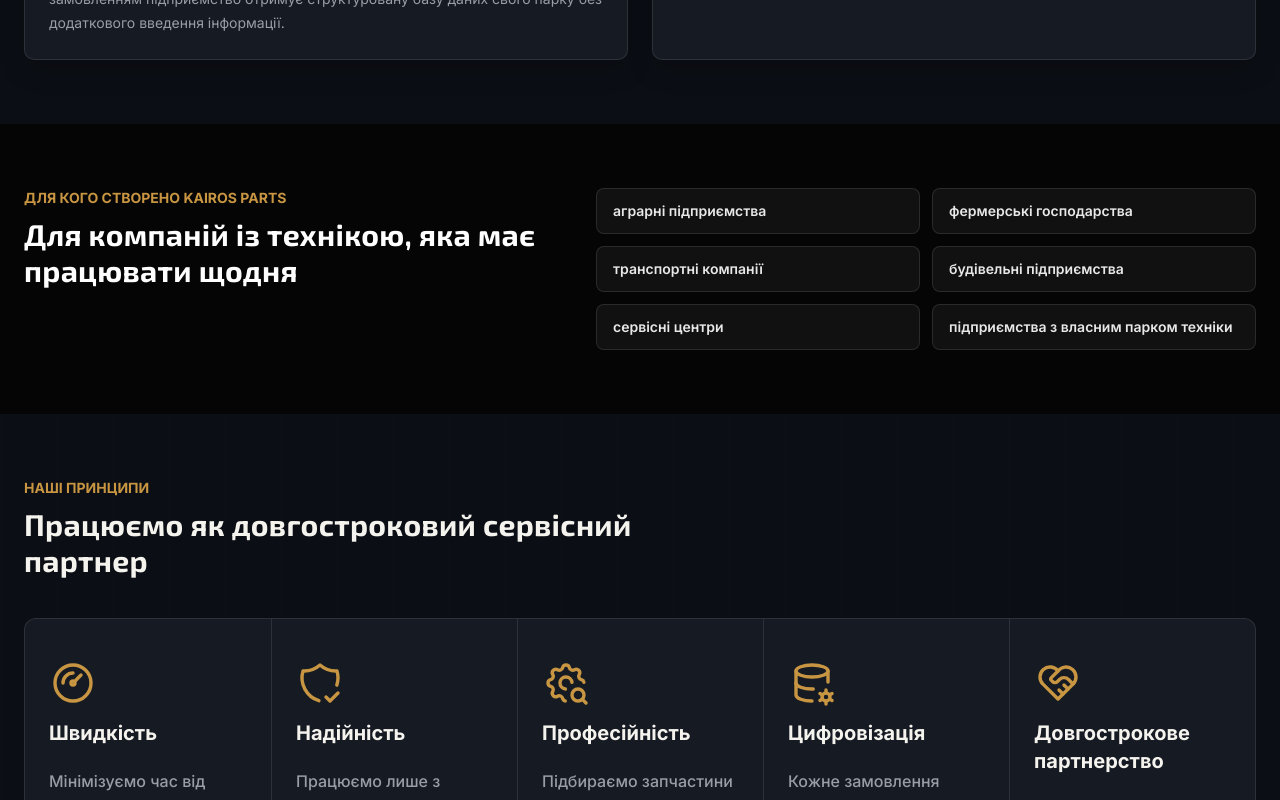
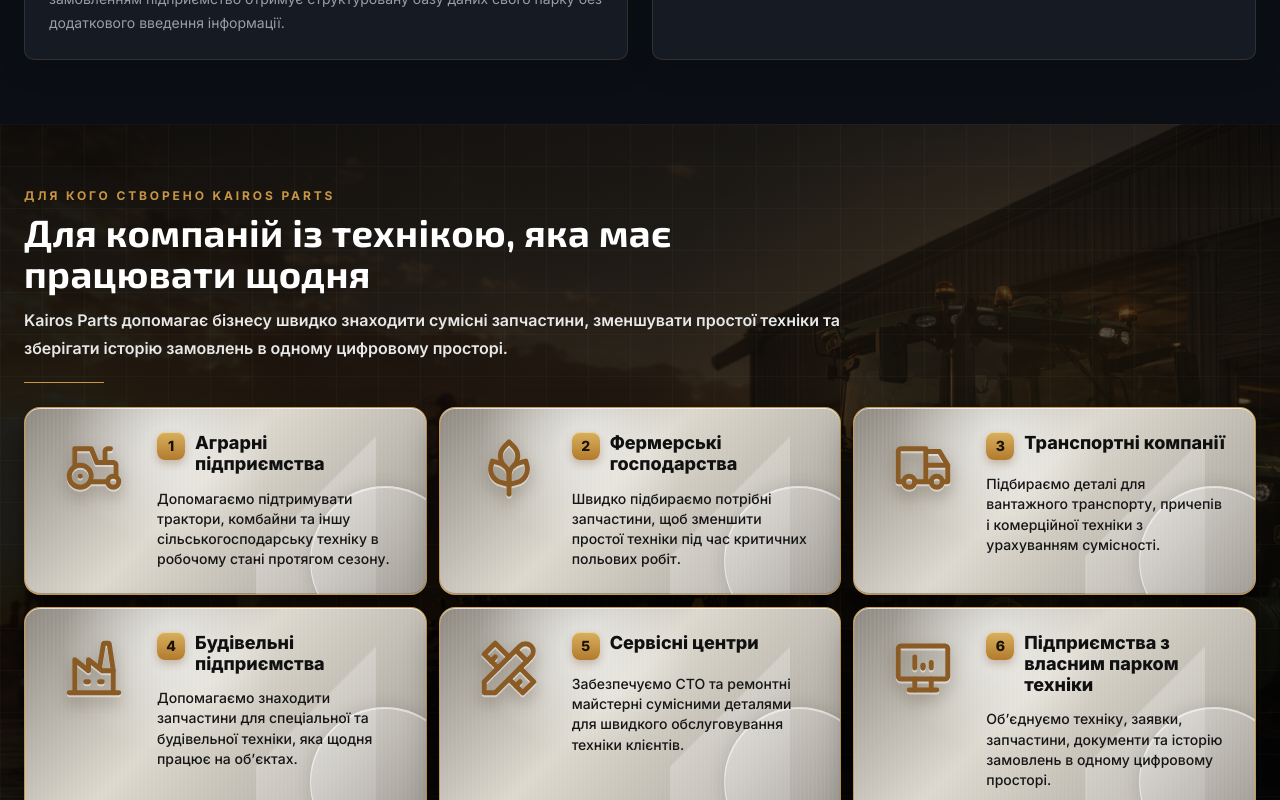
Before and after one commit to Serhiy199/Kairos-Parts, a Next.js app: page /about in a window 1280 px wide. Shown: the part 1780-2580 px from the top of the page. Built offline with nearby package versions, Linux system fonts and the light colour scheme.

Commit message:
style(about): redesign target companies section

```diff
--- a/app/(public)/about/page.tsx
+++ b/app/(public)/about/page.tsx
@@ -1,6 +1,18 @@
 import Image from 'next/image';
 import Link from 'next/link';
-import { TbDatabaseCog, TbGauge, TbHeartHandshake, TbSettingsSearch, TbShieldCheck } from 'react-icons/tb';
+import {
+  TbBuildingFactory2,
+  TbDatabaseCog,
+  TbDeviceDesktopAnalytics,
+  TbGauge,
+  TbHeartHandshake,
+  TbSettingsSearch,
+  TbShieldCheck,
+  TbTools,
+  TbTractor,
+  TbTruck,
+  TbWheat
+} from 'react-icons/tb';
 
 import { ActionIcon } from '@/components/ui/action-icons';
 
@@ -17,12 +29,36 @@
 ];
 
 const audiences = [
-  'аграрні підприємства',
-  'фермерські господарства',
-  'транспортні компанії',
-  'будівельні підприємства',
-  'сервісні центри',
-  'підприємства з власним парком техніки'
+  {
+    title: 'Аграрні підприємства',
+    text: 'Допомагаємо підтримувати трактори, комбайни та іншу сільськогосподарську техніку в робочому стані протягом сезону.',
+    icon: TbTractor
+  },
+  {
+    title: 'Фермерські господарства',
+    text: 'Швидко підбираємо потрібні запчастини, щоб зменшити простої техніки під час критичних польових робіт.',
+    icon: TbWheat
+  },
+  {
+    title: 'Транспортні компанії',
+    text: 'Підбираємо деталі для вантажного транспорту, причепів і комерційної техніки з урахуванням сумісності.',
+    icon: TbTruck
+  },
+  {
+    title: 'Будівельні підприємства',
+    text: 'Допомагаємо знаходити запчастини для спеціальної та будівельної техніки, яка щодня працює на об’єктах.',
+    icon: TbBuildingFactory2
+  },
+  {
+    title: 'Сервісні центри',
+    text: 'Забезпечуємо СТО та ремонтні майстерні сумісними деталями для швидкого обслуговування техніки клієнтів.',
+    icon: TbTools
+  },
+  {
+    title: 'Підприємства з власним парком техніки',
+    text: 'Об’єднуємо техніку, заявки, запчастини, документи та історію замовлень в одному цифровому просторі.',
+    icon: TbDeviceDesktopAnalytics
+  }
 ];
 
 const principles = [
@@ -164,20 +200,55 @@
         </div>
       </section>
 
-      <section className="bg-primary py-16 text-white">
-        <div className="kp-container">
-          <div className="grid gap-8 lg:grid-cols-[0.9fr_1.1fr]">
-            <div>
-              <p className="text-sm font-bold uppercase text-accent">Для кого створено Kairos Parts</p>
-              <h2 className="mt-2 text-3xl font-bold">Для компаній із технікою, яка має працювати щодня</h2>
-            </div>
-            <div className="grid gap-3 sm:grid-cols-2">
-              {audiences.map((item) => (
-                <div key={item} className="rounded-md border border-white/10 bg-white/5 px-4 py-3 text-sm font-semibold text-sidebar-text">
-                  {item}
-                </div>
-              ))}
-            </div>
+      <section className="relative isolate w-full overflow-hidden bg-[#050505] py-12 text-white sm:py-14 lg:py-16">
+        <Image
+          src="/images/about/for-companies-bg.png"
+          alt=""
+          fill
+          sizes="100vw"
+          className="object-cover object-[64%_center] opacity-80 saturate-[0.88] sm:object-[58%_center] lg:object-center"
+        />
+        <div className="pointer-events-none absolute inset-0 bg-primary/30" />
+        <div className="pointer-events-none absolute inset-0 bg-[linear-gradient(90deg,rgba(5,5,5,0.84)_0%,rgba(5,5,5,0.66)_52%,rgba(5,5,5,0.52)_100%)] sm:bg-[linear-gradient(90deg,rgba(5,5,5,0.78)_0%,rgba(5,5,5,0.58)_58%,rgba(5,5,5,0.4)_100%)]" />
+        <div className="pointer-events-none absolute inset-0 bg-[linear-gradient(180deg,rgba(5,5,5,0.38)_0%,rgba(5,5,5,0.08)_32%,rgba(5,5,5,0.3)_78%,rgba(5,5,5,0.58)_100%)]" />
+        <div className="pointer-events-none absolute inset-0 bg-[radial-gradient(circle_at_82%_36%,rgba(200,150,66,0.1),transparent_34%)]" />
+        <div className="pointer-events-none absolute inset-0 opacity-[0.035] [background-image:linear-gradient(rgba(232,232,232,0.75)_1px,transparent_1px),linear-gradient(90deg,rgba(232,232,232,0.75)_1px,transparent_1px)] [background-size:42px_42px]" />
+
+        <div className="kp-container relative z-10">
+          <div className="max-w-[900px]">
+            <p className="text-xs font-bold uppercase tracking-[0.24em] text-accent">
+              Для кого створено Kairos Parts
+            </p>
+            <h2 className="mt-2 max-w-[820px] text-[28px] font-bold leading-[1.08] text-white sm:text-[34px] lg:text-[38px]">
+              Для компаній із технікою, яка має працювати щодня
+            </h2>
+            <p className="mt-3 max-w-[820px] text-sm font-semibold leading-6 text-technical-white sm:text-base sm:leading-7">
+              Kairos Parts допомагає бізнесу швидко знаходити сумісні запчастини, зменшувати простої техніки та
+              зберігати історію замовлень в одному цифровому просторі.
+            </p>
+            <div className="mt-5 h-px w-20 bg-accent" />
+          </div>
+
+          <div className="mt-6 grid items-stretch gap-3 md:grid-cols-2 xl:grid-cols-3">
+            {audiences.map((audience, index) => {
+              const Icon = audience.icon;
+
+              return (
+                <article key={audience.title} className="benefit-card">
+                  <div className="benefit-card__diagonal" />
+                  <div className="benefit-card__icon-wrap">
+                    <Icon aria-hidden="true" focusable="false" />
+                  </div>
+                  <div className="benefit-card__content">
+                    <div className="benefit-card__header">
+                      <span className="benefit-card__number">{index + 1}</span>
+                      <h3 className="benefit-card__title">{audience.title}</h3>
+                    </div>
+                    <p className="benefit-card__description">{audience.text}</p>
+                  </div>
+                </article>
+              );
+            })}
           </div>
         </div>
       </section>
```
Also changed, not shown: public/images/about/for-companies-bg.png (added).
